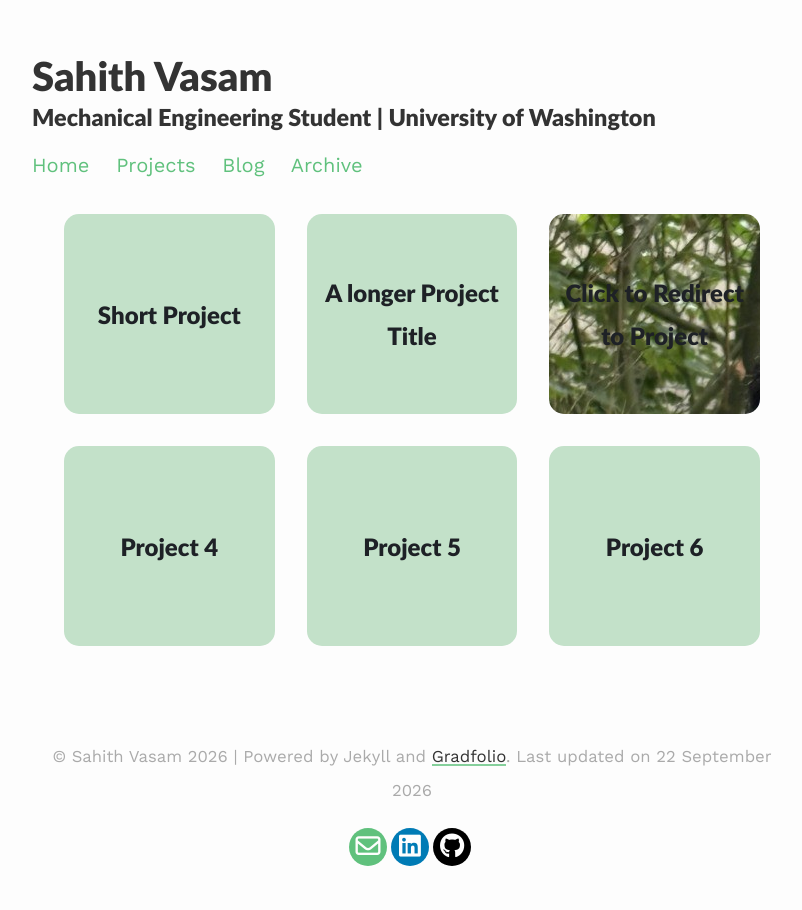
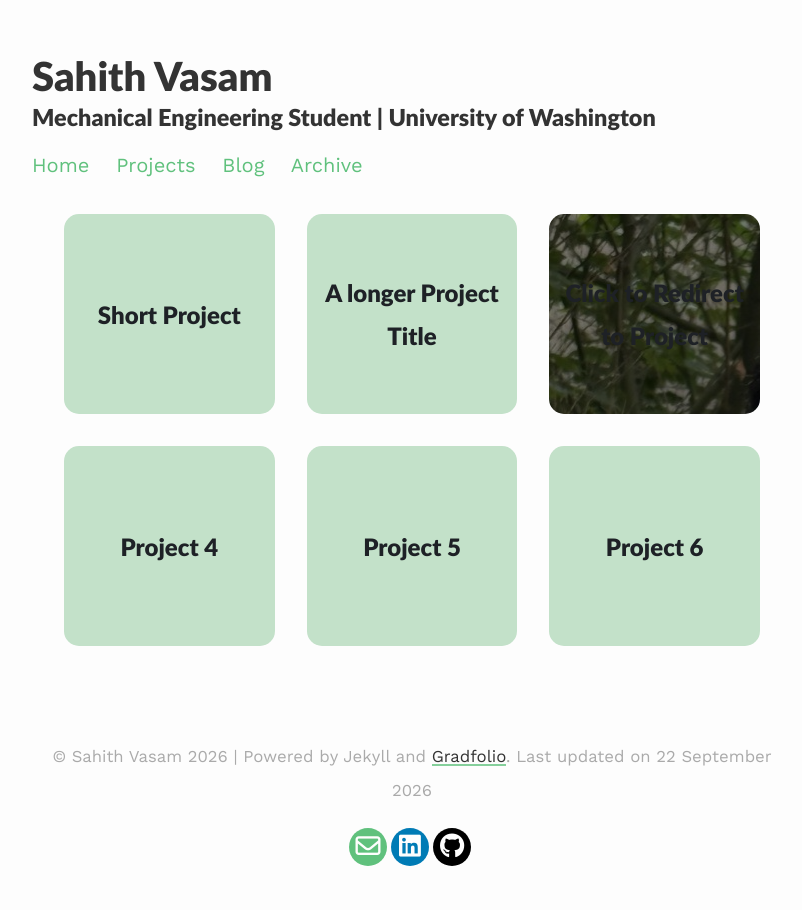
Before and after one commit to Sahithium-Z/Sahithium-Z.github.io, a Jekyll site: the page built from _pages/projects.md, in a window 1280 px wide. Shown: the whole page, without its empty margins (228-1030 px from the left). Built offline with Jekyll 4.4.1, drawn with Linux system fonts in a browser that asks for light colours.

Commit message:
Update projects.md

```diff
--- a/_pages/projects.md
+++ b/_pages/projects.md
@@ -14,7 +14,7 @@ published: true
   {% for project in site.projects %}
 
   {% if project.redirect %}
-  <div class="projectTile" style="background-image: url('/assets/images/profile.jpg');">
+  <div class="projectTile" style="background-image: linear-gradient(rgba(0, 0, 0, 0.527),rgba(0, 0, 0, 0.5)), url('/assets/images/profile.jpg');">
           <a href="{{ project.redirect }}" target="_blank">
           <span>
               <h2>{{ project.title }}</h2>
```
